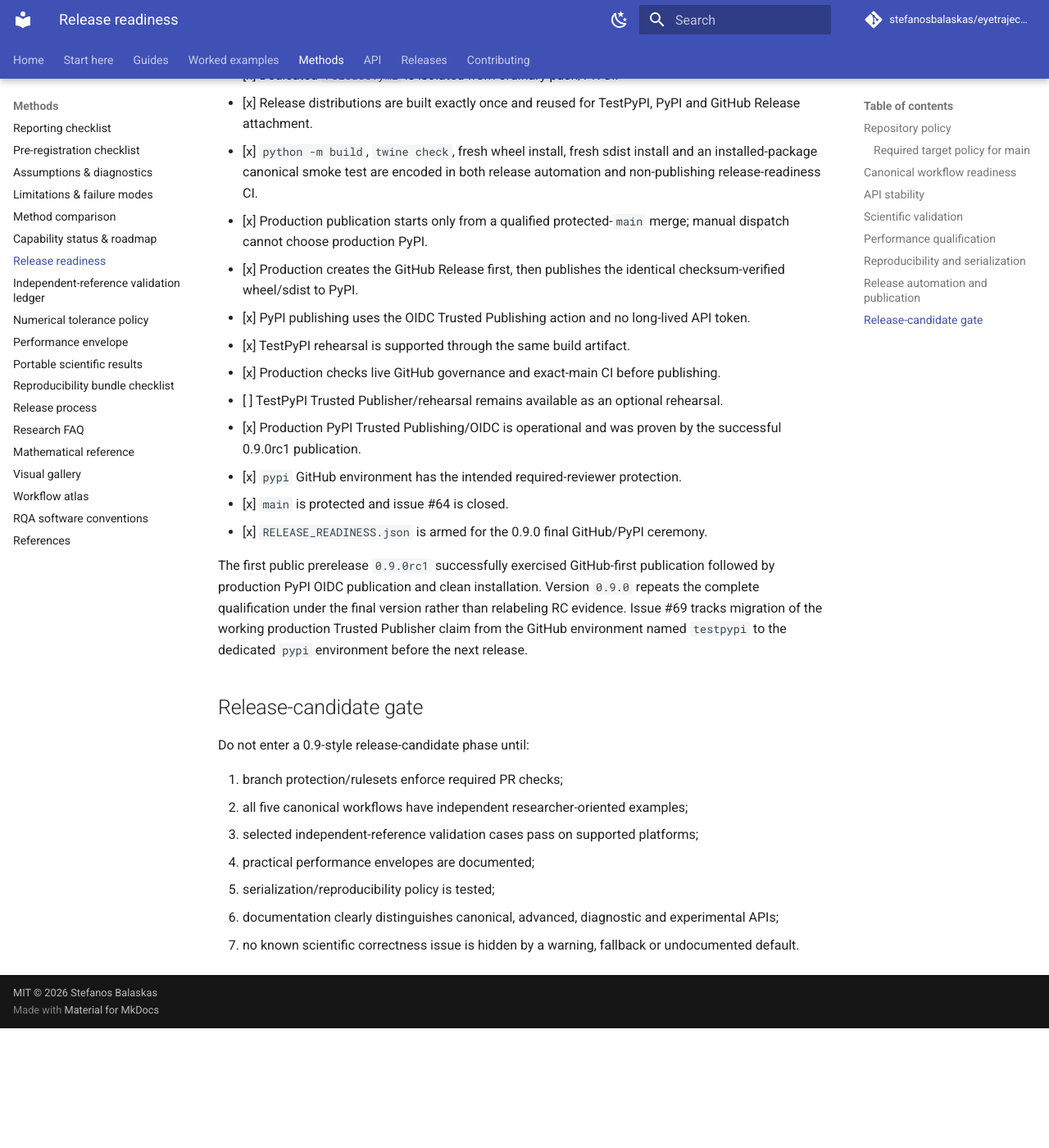
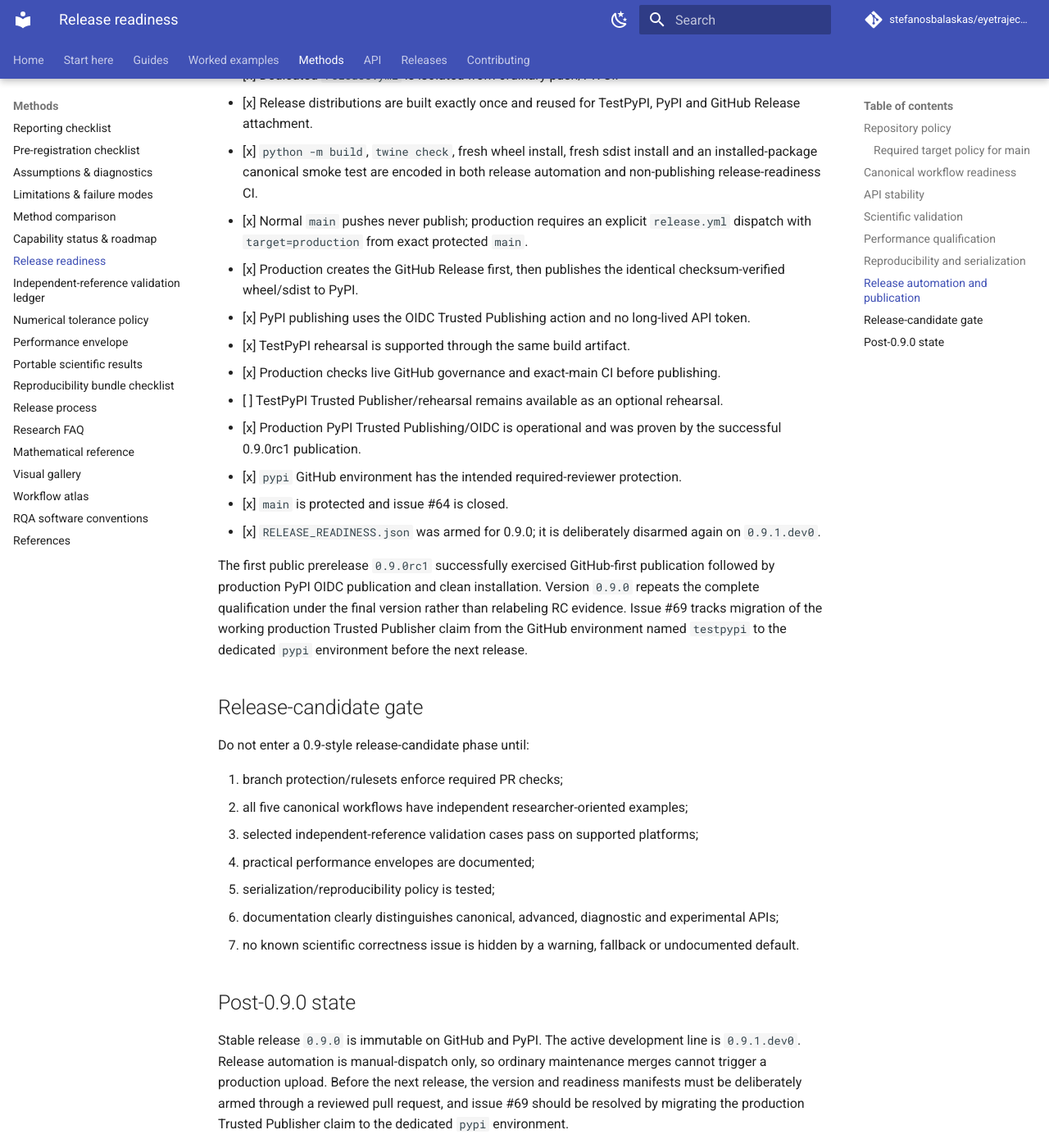
Before and after one commit to stefanosbalaskas/eyetrajectoriespy, an MkDocs documentation site: the page built from docs/release-readiness.md, in a window 1280 px wide and 1400 px high, scrolled down 3471 px. Shown: the whole window at 82% size. Built offline with MkDocs 1.6.1 and Material for MkDocs 9.7.7, drawn with Linux system fonts in a browser that asks for light colours; comment, search, counter and statistics services are not loaded; before the commit the page ends 4725 px from its top, so only the background shows below that.

Commit message:
Record disarmed post-0.9.0 release state

```diff
--- a/docs/release-readiness.md
+++ b/docs/release-readiness.md
@@ -128,7 +128,7 @@
 - [x] `python -m build`, `twine check`, fresh wheel install, fresh sdist
       install and an installed-package canonical smoke test are encoded in both
       release automation and non-publishing release-readiness CI.
-- [x] Production publication starts only from a qualified protected-`main` merge; manual dispatch cannot choose production PyPI.
+- [x] Normal `main` pushes never publish; production requires an explicit `release.yml` dispatch with `target=production` from exact protected `main`.
 - [x] Production creates the GitHub Release first, then publishes the identical checksum-verified wheel/sdist to PyPI.
 - [x] PyPI publishing uses the OIDC Trusted Publishing action and no long-lived
       API token.
@@ -139,7 +139,7 @@
 - [x] Production PyPI Trusted Publishing/OIDC is operational and was proven by the successful 0.9.0rc1 publication.
 - [x] `pypi` GitHub environment has the intended required-reviewer protection.
 - [x] `main` is protected and issue #64 is closed.
-- [x] `RELEASE_READINESS.json` is armed for the 0.9.0 final GitHub/PyPI ceremony.
+- [x] `RELEASE_READINESS.json` was armed for 0.9.0; it is deliberately disarmed again on `0.9.1.dev0`.
 
 The first public prerelease `0.9.0rc1` successfully exercised GitHub-first
 publication followed by production PyPI OIDC publication and clean installation.
@@ -161,3 +161,13 @@
    experimental APIs;
 7. no known scientific correctness issue is hidden by a warning, fallback or
    undocumented default.
+
+
+## Post-0.9.0 state
+
+Stable release `0.9.0` is immutable on GitHub and PyPI. The active development
+line is `0.9.1.dev0`. Release automation is manual-dispatch only, so ordinary
+maintenance merges cannot trigger a production upload. Before the next release,
+the version and readiness manifests must be deliberately armed through a
+reviewed pull request, and issue #69 should be resolved by migrating the
+production Trusted Publisher claim to the dedicated `pypi` environment.
```
